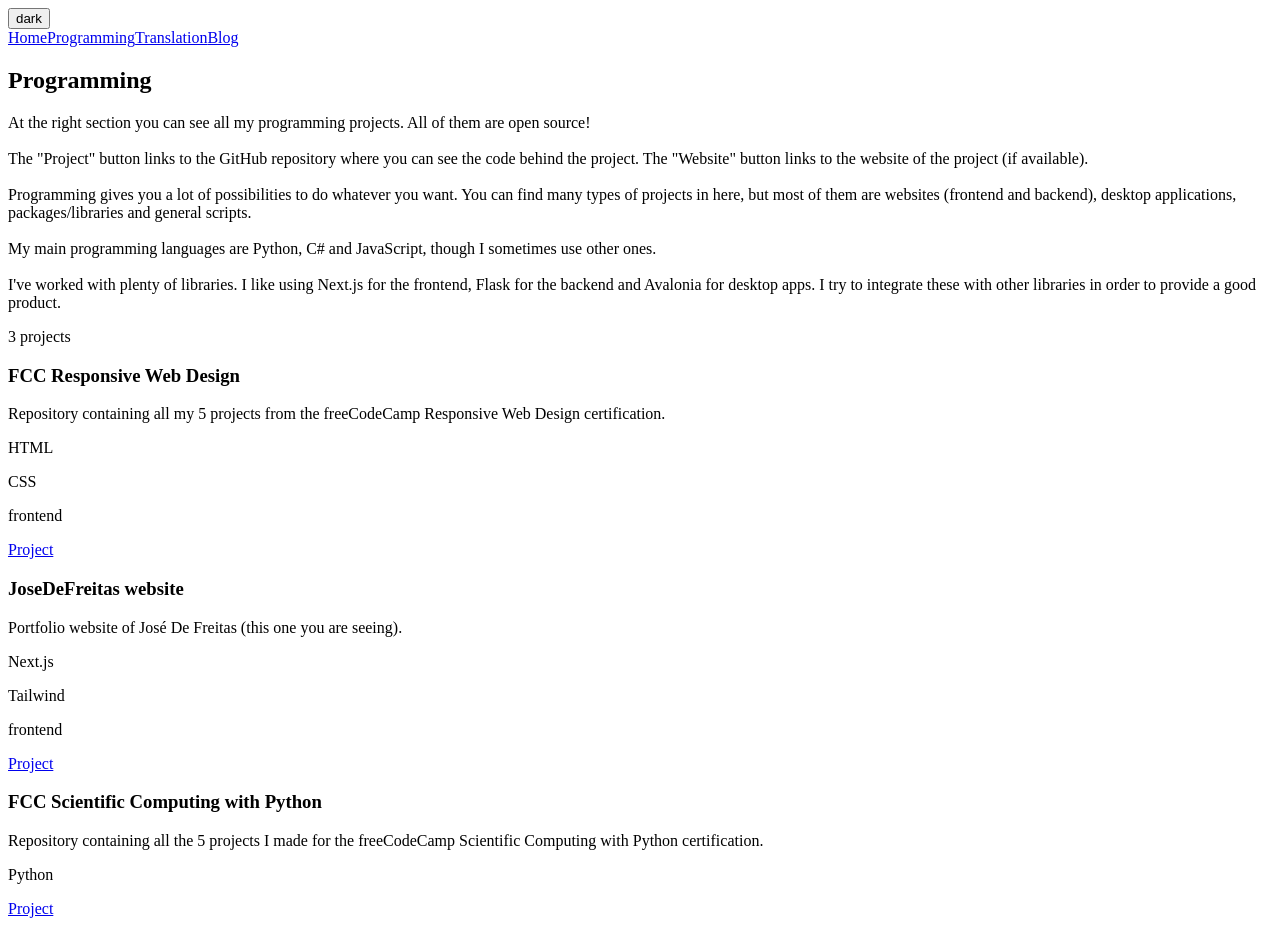
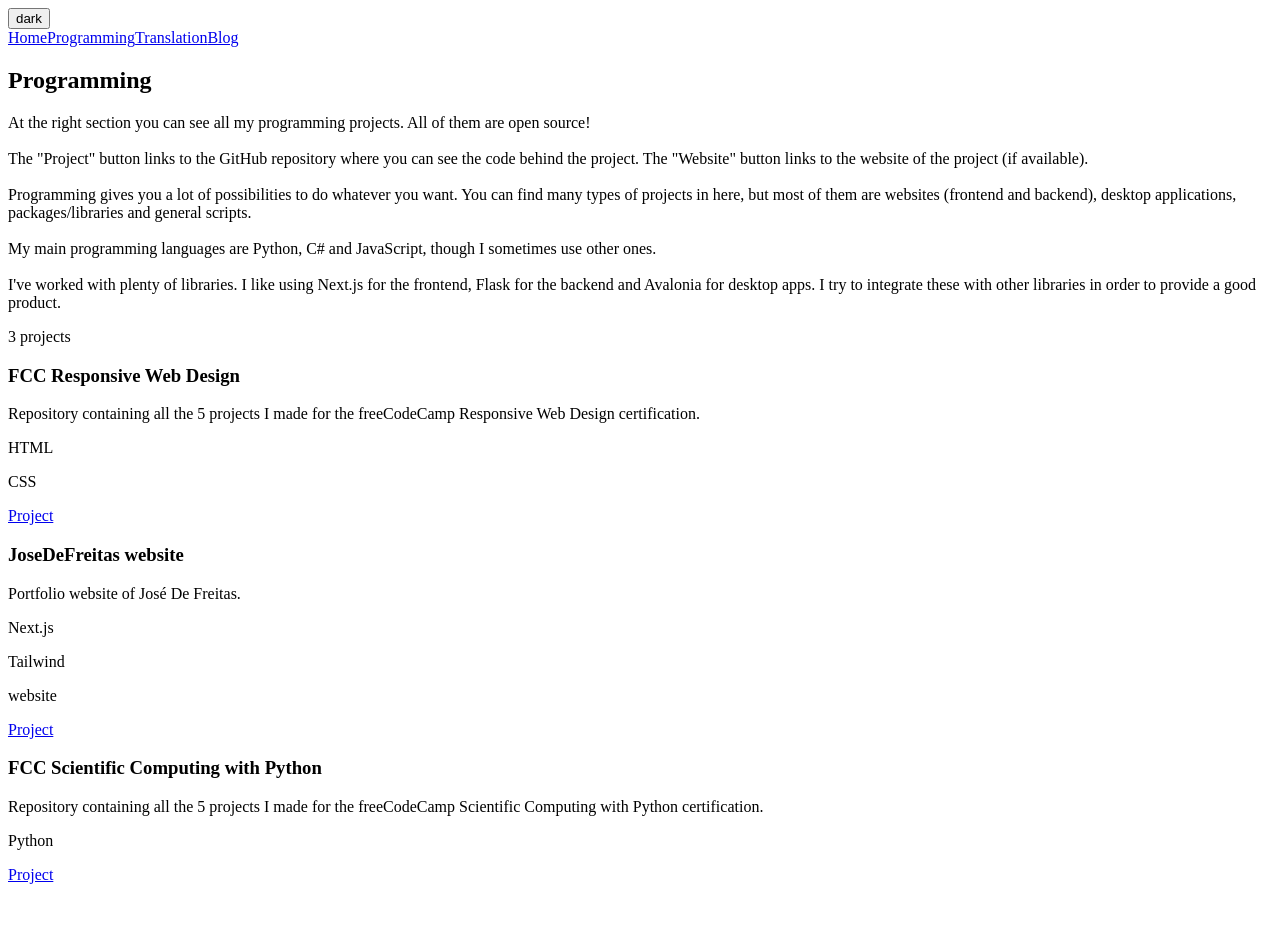
Before and after one commit to JoseDeFreitas/JoseDeFreitas-website, a Next.js app: page /programming in a window 1280 px wide. After the commit the page ends 892 px from the top, so only its background shows below. Built offline with nearby package versions, Linux system fonts and the light colour scheme.

Commit message:
Fix descriptions and tags

```diff
--- a/public/data/data_programming.js
+++ b/public/data/data_programming.js
@@ -1,17 +1,17 @@
 export const programmingProjects = [
     {
         name: 'FCC Responsive Web Design',
-        description: 'Repository containing all my 5 projects from the freeCodeCamp Responsive Web Design certification.',
+        description: 'Repository containing all the 5 projects I made for the freeCodeCamp Responsive Web Design certification.',
         creation: '15/07/2020',
         link: 'https://github.com/JoseDeFreitas/fcc-responsive-web-design',
-        tags: ['HTML', 'CSS', 'frontend']
+        tags: ['HTML', 'CSS']
     },
     {
         name: 'JoseDeFreitas website',
-        description: 'Portfolio website of José De Freitas (this one you are seeing).',
+        description: 'Portfolio website of José De Freitas.',
         creation: '09/02/2021',
         link: 'https://github.com/JoseDeFreitas/JoseDeFreitas-website',
-        tags: ['Next.js', 'Tailwind', 'frontend']
+        tags: ['Next.js', 'Tailwind', 'website']
     },
     {
         name: 'FCC Scientific Computing with Python',
```
